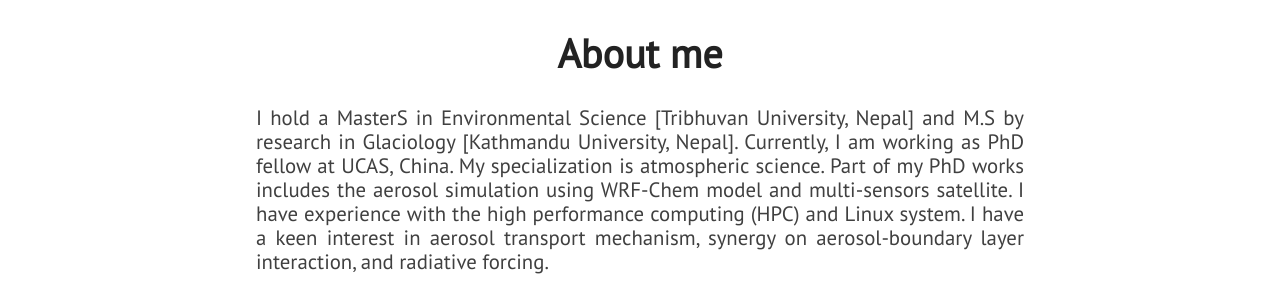
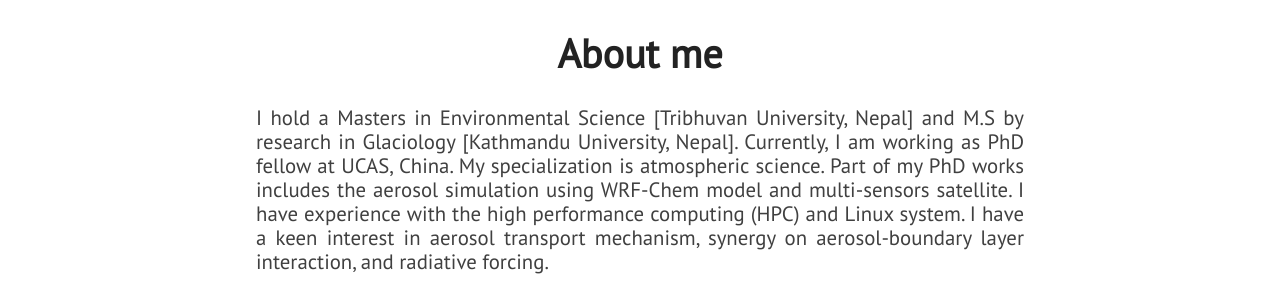
Before and after one commit to mukeshraeee/mukeshrai.github.io, a Jekyll site: the page built from index.html, in a window 1280 px wide and 900 px high, scrolled down 1080 px. Shown: the part 156-456 px from the top of the window. Built offline with Jekyll 4.4.1, drawn with Linux system fonts in a browser that asks for light colours; nearby versions of some CDN libraries.

```diff
--- a/_includes/about.html
+++ b/_includes/about.html
@@ -3,7 +3,7 @@
         <div id="about-text">
             <div class="section-heading">About me</div>
             <p class="paragraph-text justify-text">
-                I hold a MasterS in Environmental Science [Tribhuvan University, Nepal] and M.S by research in Glaciology [Kathmandu University, Nepal]. Currently, I am working as PhD fellow at UCAS, China. My specialization is atmospheric science. Part of my PhD works includes the aerosol simulation using WRF-Chem model and multi-sensors satellite. I have experience with the high performance computing (HPC) and Linux system. I have a keen interest in aerosol transport mechanism, synergy on aerosol-boundary layer interaction, and radiative forcing.
+                I hold a Masters in Environmental Science [Tribhuvan University, Nepal] and M.S by research in Glaciology [Kathmandu University, Nepal]. Currently, I am working as PhD fellow at UCAS, China. My specialization is atmospheric science. Part of my PhD works includes the aerosol simulation using WRF-Chem model and multi-sensors satellite. I have experience with the high performance computing (HPC) and Linux system. I have a keen interest in aerosol transport mechanism, synergy on aerosol-boundary layer interaction, and radiative forcing.
             </p>
             </p>
             <p class="paragraph-text justify-text">
```
